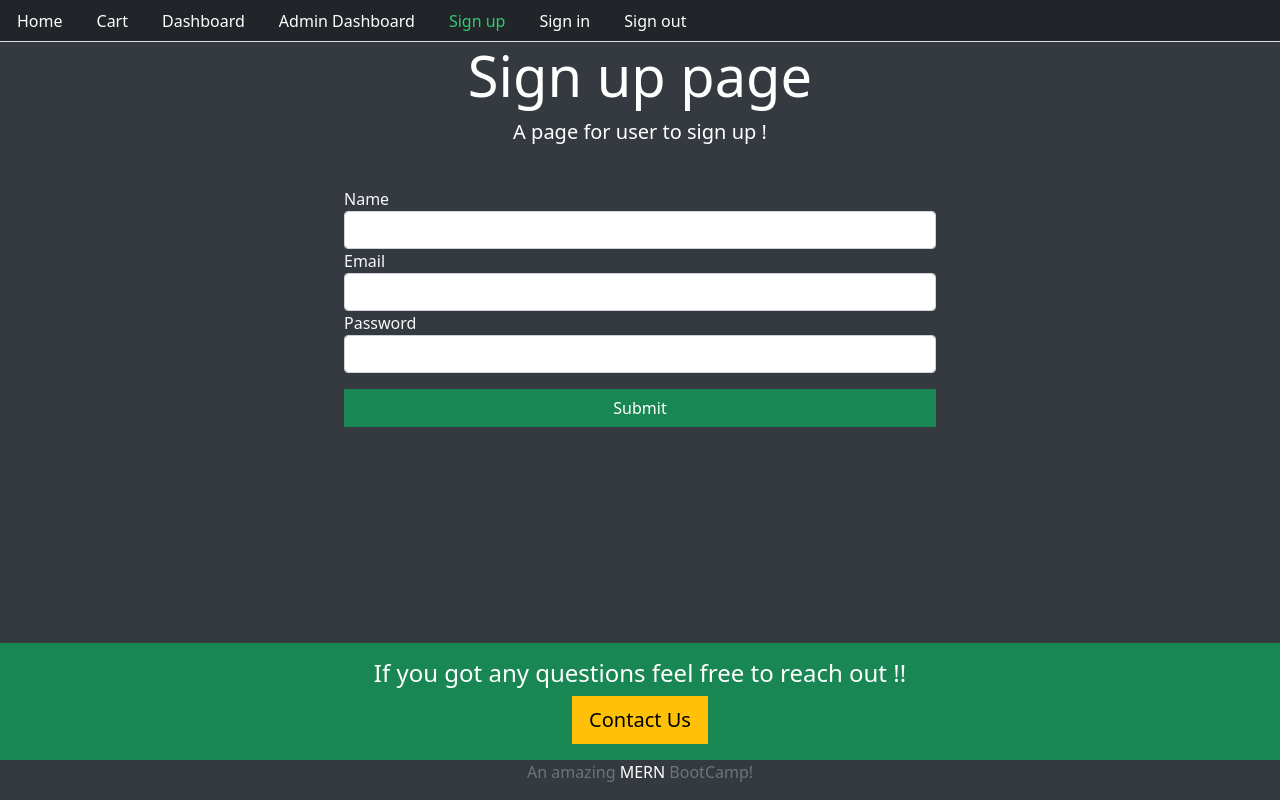
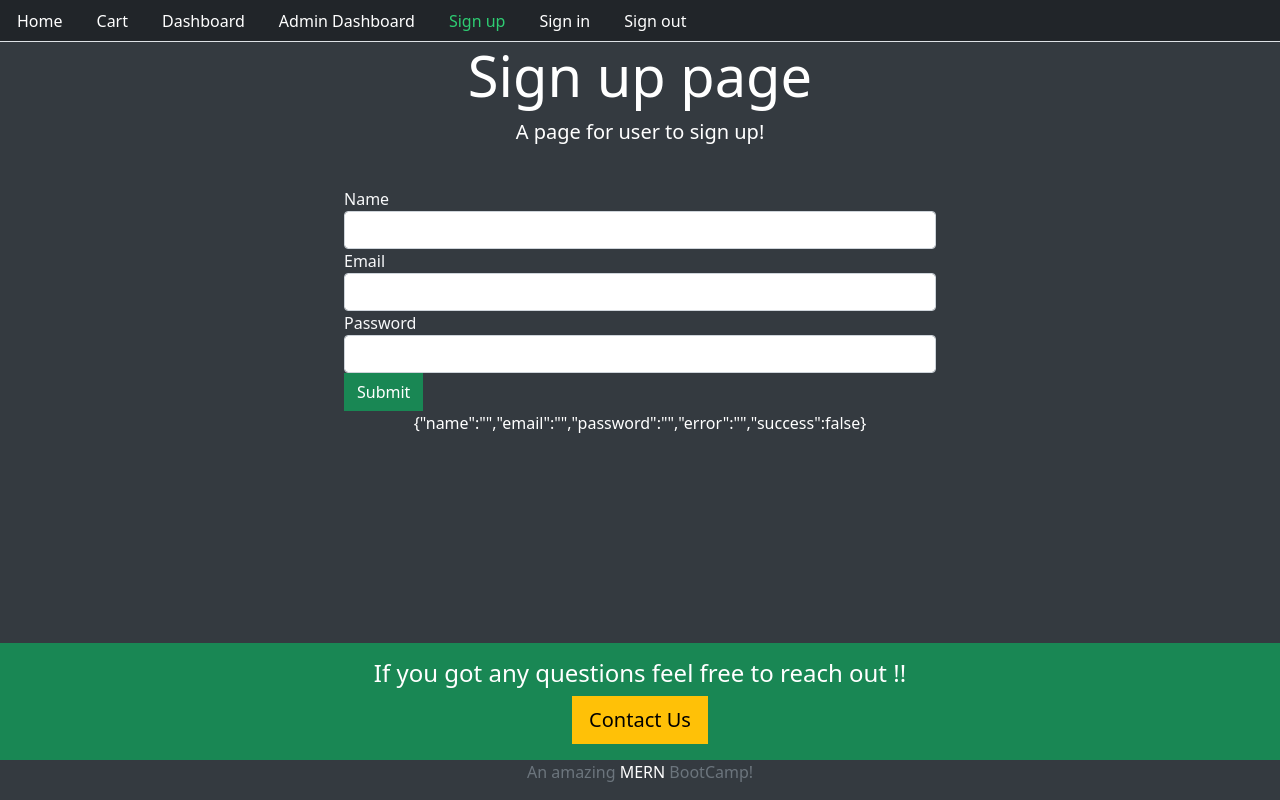
Before and after one commit to JeelPatel07/MERN-Ecommerce, a React (Create React App) app in the folder projfrontend/: page /signup in a window 1280 px wide. Built offline with nearby package versions, Linux system fonts and the light colour scheme.

Commit message:
Signup route completed

```diff
--- a/projfrontend/src/user/Signup.js
+++ b/projfrontend/src/user/Signup.js
@@ -1,7 +1,7 @@
 import React, { useState } from "react";
 import Base from "../core/Base";
 import { Link } from "react-router-dom";
-import {signup} from "../auth/helper/index";
+import { signup } from "../auth/helper";
 
 const Signup = () => {
   const [values, setValues] = useState({
@@ -9,77 +9,115 @@ const Signup = () => {
     email: "",
     password: "",
     error: "",
-    success: false,
+    success: false
   });
 
-  const { name, email, password, error } = values; //destructing of array
+  const { name, email, password, error, success } = values;
 
-  const handleChange = (name) => (event) => {
+  const handleChange = name => event => {
     setValues({ ...values, error: false, [name]: event.target.value });
   };
- const onSubmit = event =>{
-     event.preventDefault()
-     setValues({...values,error:false})
-     signup({name,email,password})
-     .then(data=>{
-         if(data.error){
-             setValues({...values,error:data.error,success:false})
-         }else{
+
+  const onSubmit = event => {
+    event.preventDefault();
+    setValues({ ...values, error: false });
+    signup({ name, email, password })
+      .then(data => {
+        if (data.error) {
+          setValues({ ...values, error: data.error, success: false });
+        } else {
           setValues({
             ...values,
-                 name:"",
-                 email:"",
-                 password:"",
-                 error:"",
-                 success:true
-             })
+            name: "",
+            email: "",
+            password: "",
+            error: "",
+            success: true
+          });
         }
       })
-     .catch(console.log("Error in signup"))
- }
+      .catch(console.log("Error in signup"));
+  };
 
   const signUpForm = () => {
     return (
       <div className="row">
         <div className="col-md-6 offset-sm-3 text-left">
           <form>
-            <div className="form=group">
+            <div className="form-group">
               <label className="text-light">Name</label>
               <input
-                onChange={handleChange(name)}
                 className="form-control"
+                onChange={handleChange("name")}
                 type="text"
+                value={name}
               />
             </div>
-            <div className="form=group">
+            <div className="form-group">
               <label className="text-light">Email</label>
               <input
-                onChange={handleChange(email)}
                 className="form-control"
-                type="text"
+                onChange={handleChange("email")}
+                type="email"
+                value={email}
               />
             </div>
-            <div className="form=group">
+
+            <div className="form-group">
               <label className="text-light">Password</label>
               <input
-                onChange={handleChange(password)}
+                onChange={handleChange("password")}
                 className="form-control"
-                type="text"
+                type="password"
+                value={password}
               />
             </div>
-            <div className="py-3">
-              <button className="btn btn-success btn-block form-control">
+            <button onClick={onSubmit} className="btn btn-success btn-block">
               Submit
             </button>
-            </div>
           </form>
         </div>
       </div>
     );
   };
+
+  const successMessage = () => {
     return (
-    <Base title="Sign up page" description="A page for user to sign up !">
+      <div className="row">
+        <div className="col-md-6 offset-sm-3 text-left">
+          <div
+            className="alert alert-success"
+            style={{ display: success ? "" : "none" }}
+          >
+            New account was created successfully. Please{" "}
+            <Link to="/signin">Login Here</Link>
+          </div>
+        </div>
+      </div>
+    );
+  };
+
+  const errorMessage = () => {
+    return (
+      <div className="row">
+        <div className="col-md-6 offset-sm-3 text-left">
+          <div
+            className="alert alert-danger"
+            style={{ display: error ? "" : "none" }}
+          >
+            {error}
+          </div>
+        </div>
+      </div>
+    );
+  };
+
+  return (
+    <Base title="Sign up page" description="A page for user to sign up!">
+      {successMessage()}
+      {errorMessage()}
       {signUpForm()}
+      <p className="text-white text-center">{JSON.stringify(values)}</p>
     </Base>
   );
 };
```
Lines whose indentation alone changed are shown as unchanged.
